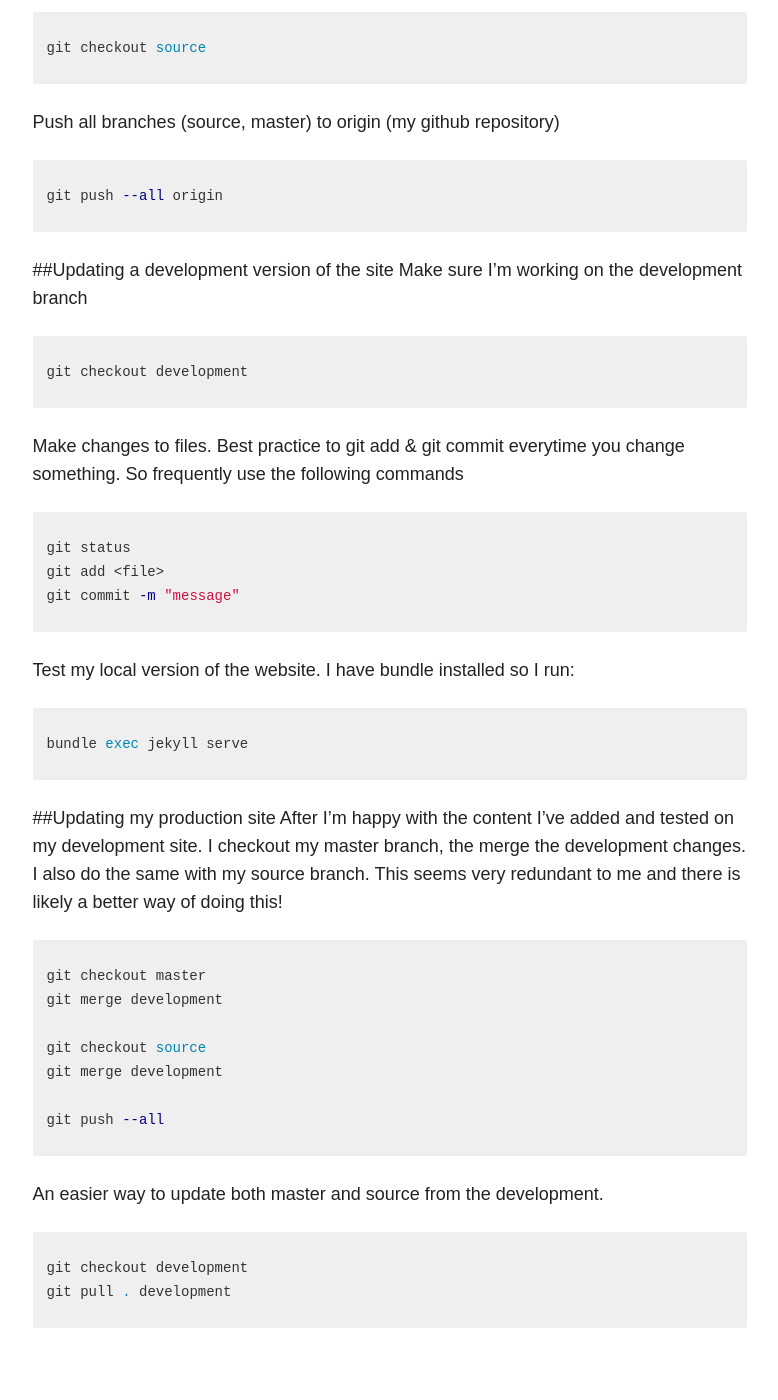
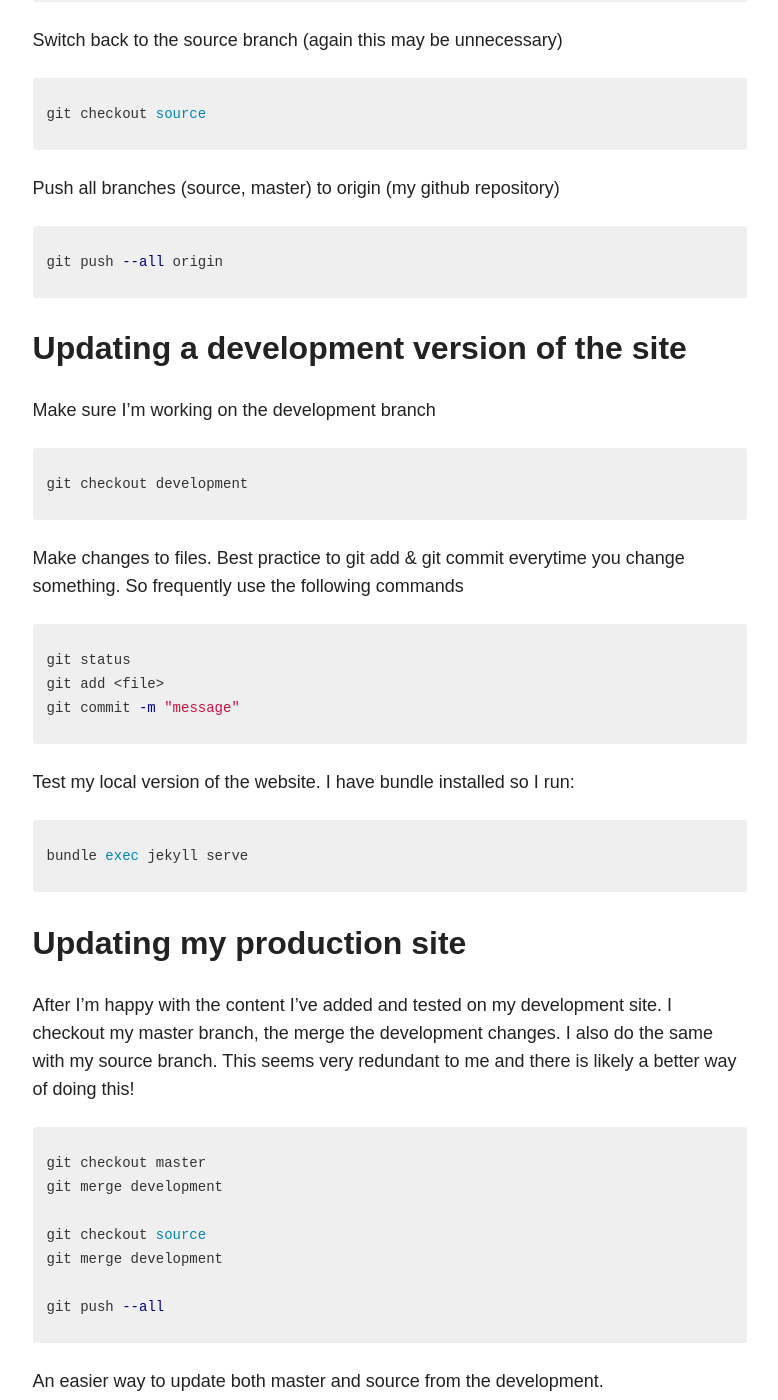
Before and after one commit to waoverholt/waoverholt.github.io, a Jekyll site: the page built from _posts/blog/2016-03-30-managing-gitpage.md, in a window 1280 px wide and 1400 px high, scrolled down 2018 px. Shown: the whole window, without its empty margins (347-1125 px from the left). Built offline with Jekyll 4.4.1, drawn with Linux system fonts in a browser that asks for light colours; nearby versions of some CDN libraries; some of the changed lines change nothing that is shown; some of the changed text lies outside the part shown.

Commit message:
fixed toc issue

```diff
--- a/_posts/blog/2016-03-30-managing-gitpage.md
+++ b/_posts/blog/2016-03-30-managing-gitpage.md
@@ -8,12 +8,11 @@ excerpt: Hosting this website on Github and working with git version control.
 * Table of Contents
 {:toc}
 
-## Testing
 While I have some experience playing around with git, I never actually fully incorporated it into my workflows. As this is a skill I want to learn and utilize (I've messed up a script so many times in the past and been unable to figure out what the hell I changed) I figured this would be a good venue to start with. I'm in the middle of updating my static html personal website, to one based on Jekyll with a theme provided by Minimal Mistakes (so-simple), and I'm working on new (for me) metagenomic workflows and have written a few summary scripts in this regards.
 
 This entry will likely be read by me every time I add a new blog entry to this website as it concerns hosting both my websites source files, and the production ready site. I followed David Ensinger's post [Deploying Jekyll with Plugins to GitHub Pages](http://davidensinger.com/2013/04/deploying-jekyll-to-github-pages/) to start (nearly verbatium at parts).
 
-##Setting up my Jekyll Page on Github
+## Setting up my Jekyll Page on Github
 Initializing the git repository.
 {% highlight bash %}
 git init
@@ -51,7 +50,7 @@ Push all branches (source, master) to origin (my github repository)
 git push --all origin
 {% endhighlight %}
 
-##Updating a development version of the site
+## Updating a development version of the site
 Make sure I'm working on the development branch
 {% highlight bash %}
 git checkout development
@@ -70,7 +69,7 @@ bundle exec jekyll serve
 {% endhighlight %}
 
 
-##Updating my production site
+## Updating my production site
 After I'm happy with the content I've added and tested on my development site. I checkout my master branch, the merge the development changes. I also do the same with my source branch. This seems very redundant to me and there is likely a better way of doing this!
 
 {% highlight bash %}
```
